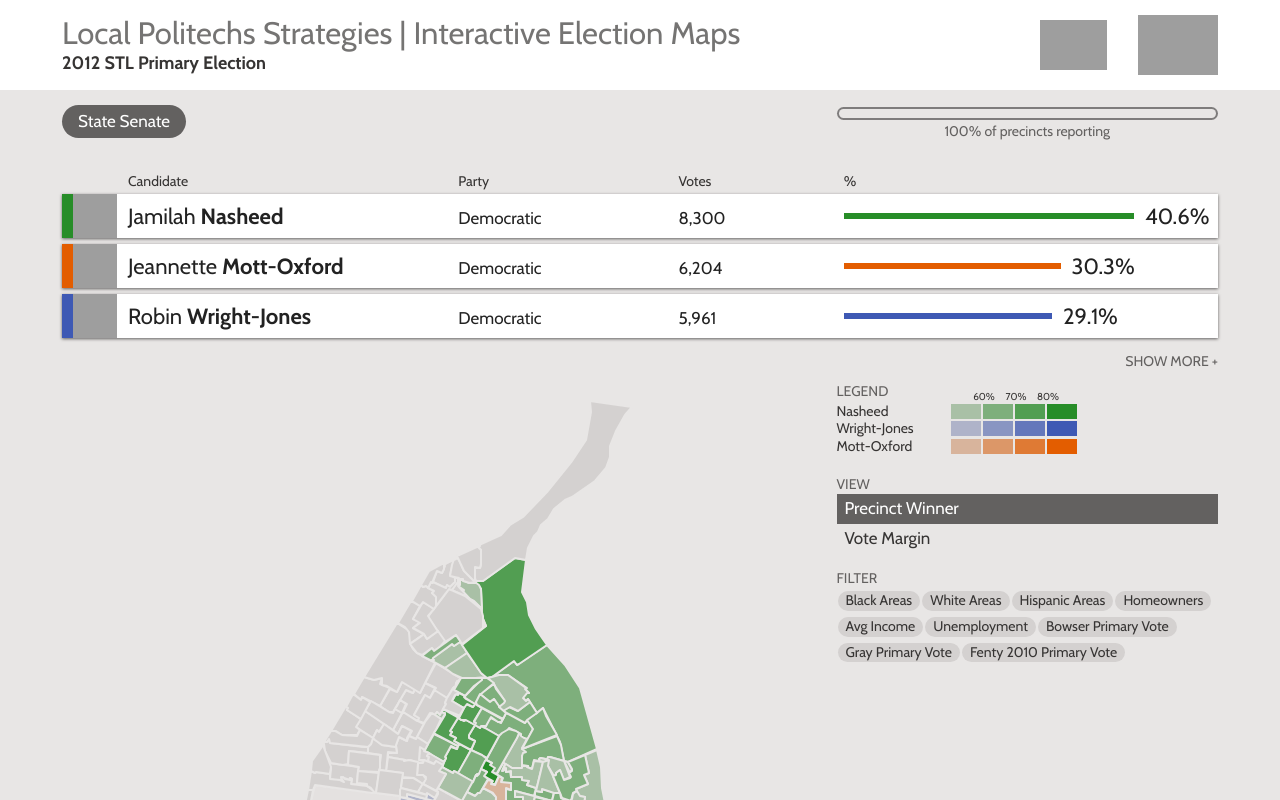
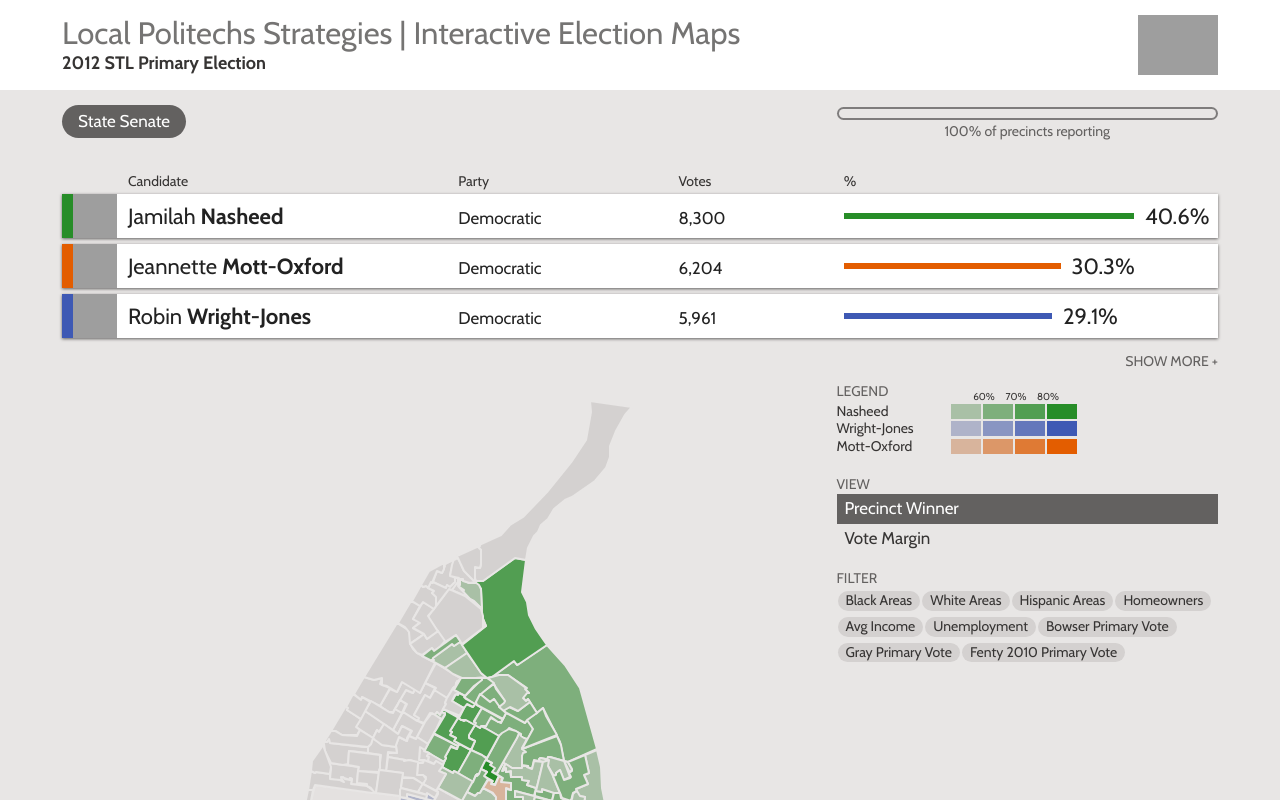
Before and after one commit to PJ2146/PJ2146.github.io, a plain HTML site: page index.html in a window 1280 px wide. Shown: the top 800 px of the page. Drawn offline with nearby package versions, Linux system fonts and the light colour scheme; grey boxes are pictures that could not be loaded.

Commit message:
Update index.html

```diff
--- a/index.html
+++ b/index.html
@@ -31,7 +31,6 @@
                     <h2>2012 STL Primary Election</h2>
                 </div>
                 <div class="credits">
-                    <a href="http://jamilahnasheed.com"><img src="http://d3n8a8pro7vhmx.cloudfront.net/jamilahnasheed/sites/1/meta_images/original/Nasheed-Logo-Dash-with-Blue-Outline-NO-ELECT-SMALL.png?1439062152" alt="Jamilah Nasheed" height="50" class="wamu" /></a>
                     <a href="http://localpolitechs.com"><img src="http://www.localpolitechs.com/wp-content/themes/tsnmedia/images/logo.png" alt="LocalPolitechs" height="60" class="codefordc" /></a>
                 </div>
             </div>
@@ -100,7 +99,6 @@
 
         <!-- Replacement for the header credits div on mobile. -->
         <div class="mobile credits">
-            <a href="http://jamilahnasheed.com"><img src="http://d3n8a8pro7vhmx.cloudfront.net/jamilahnasheed/sites/1/meta_images/original/Nasheed-Logo-Dash-with-Blue-Outline-NO-ELECT-SMALL.png?1439062152" alt="Jamilah Nasheed" height="50" class="wamu" /></a>
             <a href="http://localpolitechs.com"><img src="http://www.localpolitechs.com/wp-content/themes/tsnmedia/images/logo.png" alt="LocalPolitechs" height="60" class="codefordc" /></a>
         </div>
 
```
